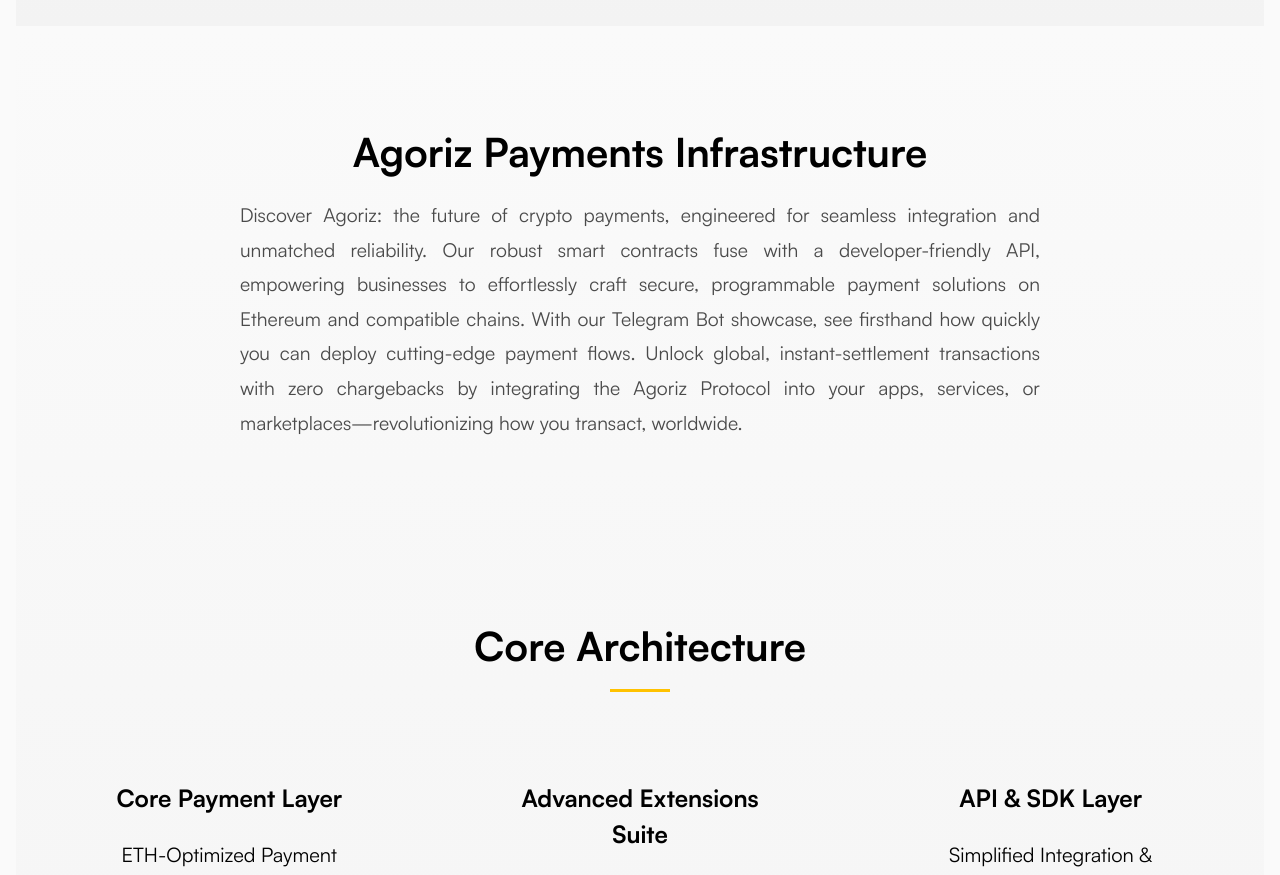
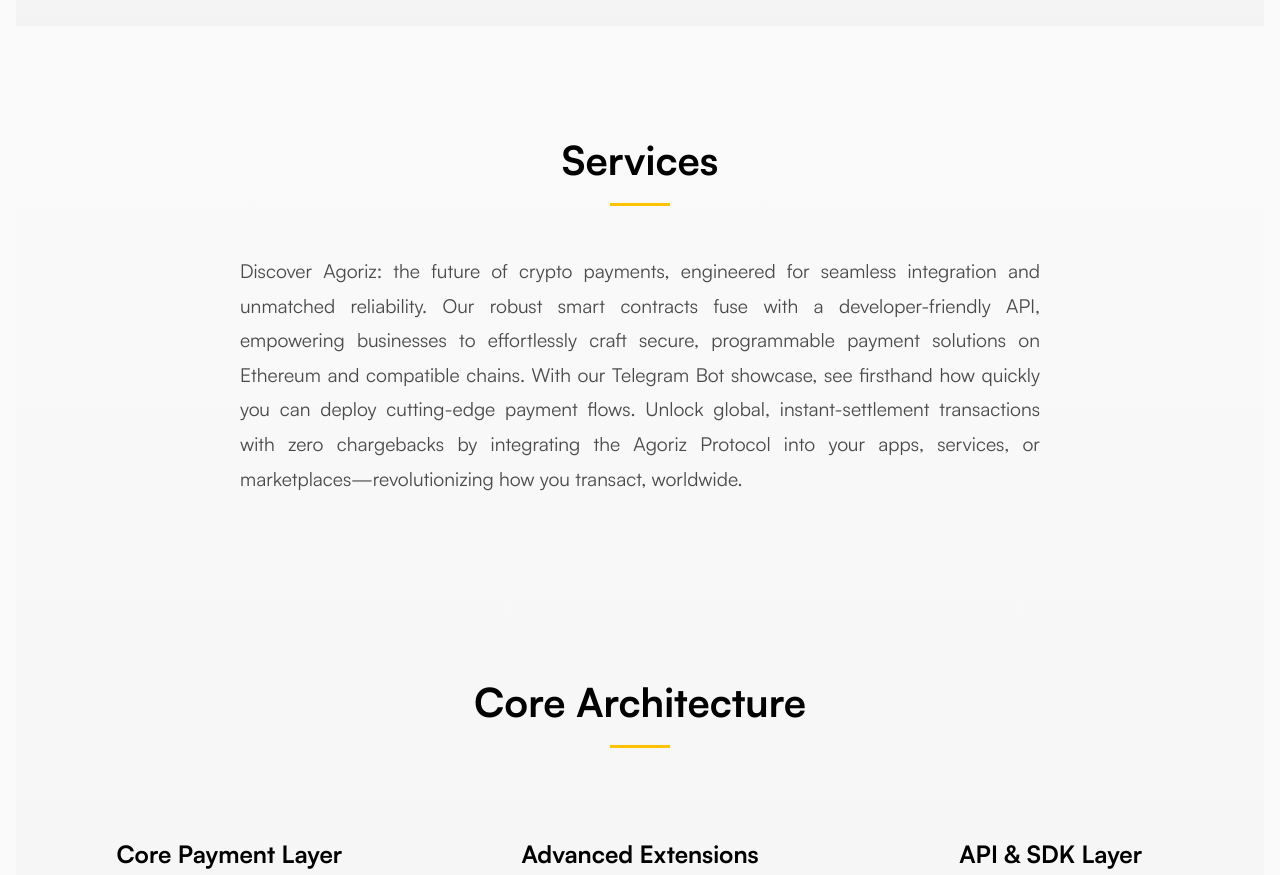
Before and after one commit to SergioBonatto/agoriz-site, a React (Vite) app: page / in a window 1280 px wide. Shown: the part 1760-2635 px from the top of the page. Built offline with nearby package versions, Linux system fonts and the light colour scheme.

Commit message:
test: new styles again 2

```diff
--- a/src/components/sections/Services.tsx
+++ b/src/components/sections/Services.tsx
@@ -43,9 +43,9 @@ const coreComponents: CoreComponent[] = [
 
 const Services: FC = () => {
   return (
-    <article id="services" className="services">
+    <article id="services" title="Services" className="services">
       <header className="services__header">
-        <h2>Agoriz Payments Infrastructure</h2>
+        <h2>Services</h2>
         <p>
         Discover Agoriz: the future of crypto payments, engineered for seamless integration and unmatched reliability. Our robust smart contracts fuse with a developer-friendly API, empowering businesses to effortlessly craft secure, programmable payment solutions on Ethereum and compatible chains. With our Telegram Bot showcase, see firsthand how quickly you can deploy cutting-edge payment flows. Unlock global, instant-settlement transactions with zero chargebacks by integrating the Agoriz Protocol into your apps, services, or marketplaces—revolutionizing how you transact, worldwide.
         </p>
--- a/src/styles/components/sections/Services.css
+++ b/src/styles/components/sections/Services.css
@@ -23,10 +23,24 @@
 }
 
 .services__header h2 {
-  font-size: 2em;
-  margin-bottom: 1.5rem;
-  color: var(--text-sec);
-  line-height: 1.1;
+  font-size: 2.5rem;
+  font-weight: 700;
+  text-align: center;
+  color: var(--text-primary);
+  margin-bottom: 3rem;
+  position: relative;
+  padding-bottom: 1rem;
+}
+
+.services__header h2:after {
+  content: '';
+  position: absolute;
+  bottom: 0;
+  left: 50%;
+  transform: translateX(-50%);
+  width: 60px;
+  height: 3px;
+  background-color: var(--accent-primary);
 }
 
 .services__header p {
```
